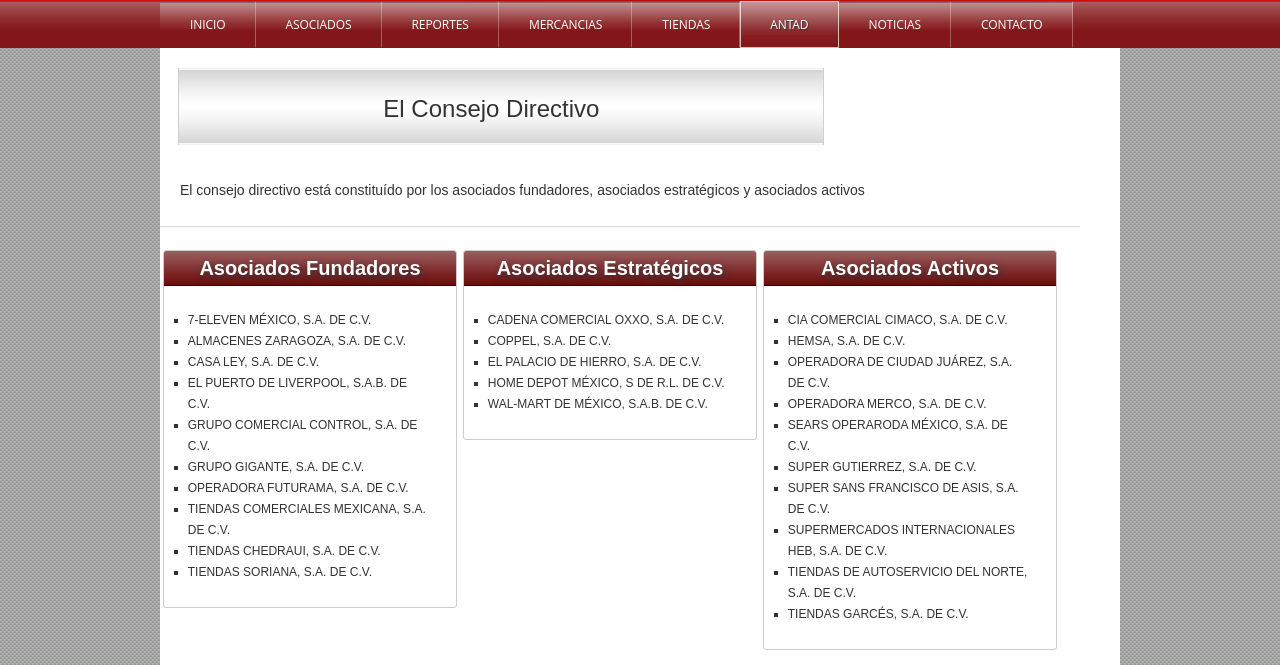
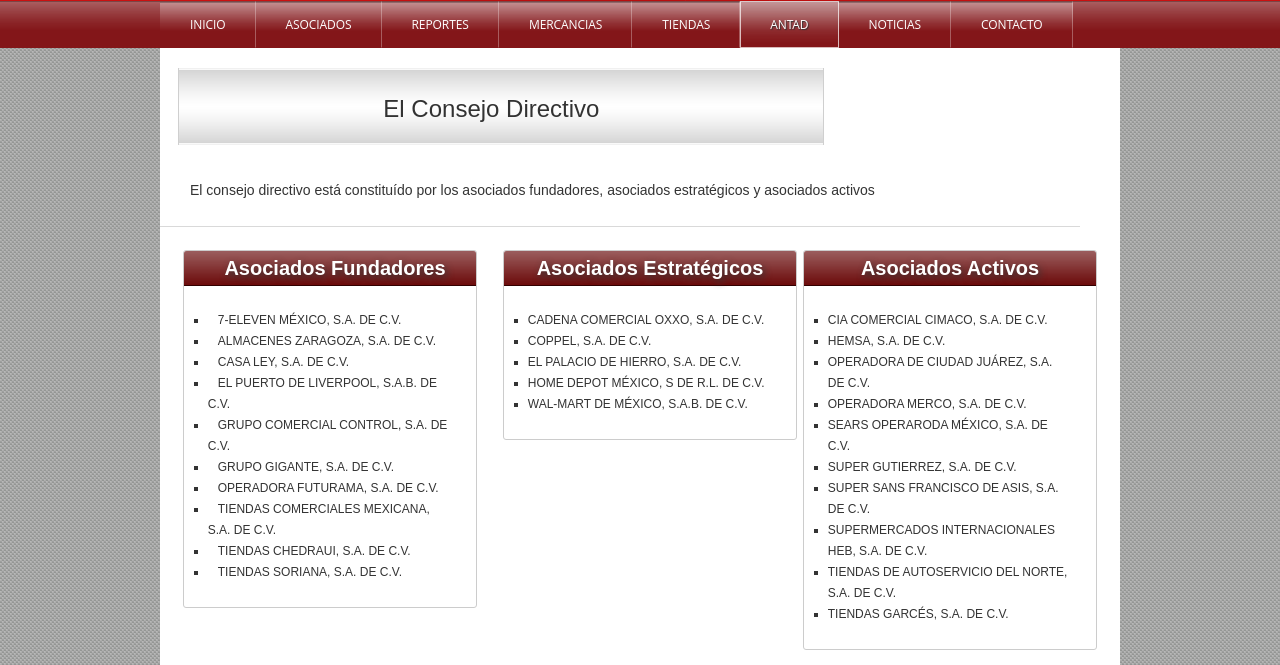
Before and after one commit to lhkingkong/dirantad, a PHP site: page /consejo.php in a window 1280 px wide. Shown: the part 277-942 px from the top of the page. Run offline with PHP 8.4, Linux system fonts and the light colour scheme; the visitor is signed in with stand-in values (Sample User, id 1).

Commit message:
more spaces

```diff
--- a/aperturas.php
+++ b/aperturas.php
@@ -62,6 +62,7 @@
       <p class="textContainerIndent">Dada la inversión en 2012 que alcanzó 3,600 millones de dólares, las Cadenas Asociadas a la ANTAD incrementaron el piso de venta en <span class="percent">8.7%</span>, lo que significó la apertura de más de <span class="percent">1,900 tiendas</span>.</p>
       <hr />
     </div>
+    <div class="textContainerIndent">
     <div class="one-third column floatLeft">
       <div class="boxA">
         <h3>Autoservicio </h3>
@@ -86,6 +87,7 @@
         </div>
       </div>
     </div>
+    </div>
   </div>
   <!-- container -->
 </div>
--- a/comites.php
+++ b/comites.php
@@ -82,6 +82,7 @@
     <div class="sixteen columns">
 
       <p class="textContainerIndent">Les presentamos los diversos comités de trabajo constituidos en la asociación ANTAD.</p>
+      <div class="textContainerIndent">
       <div id="accordion">
         <h3>ANÁLISIS Y ESTUDIOS FINANCIEROS</h3>
         <div>
@@ -386,6 +387,7 @@
           </p>
         </div>
       </div>
+      </div>
     </div>
     <!-- container -->
   </div>
--- a/consejo.php
+++ b/consejo.php
@@ -57,10 +57,10 @@
 		<div class="titulomovil">
 			<p><titulos>El Consejo Directivo</titulos></p>
 		</div>
-		<p style="text-indent:20px;">El consejo directivo está constituído por los asociados fundadores, asociados estratégicos y asociados activos</p>
+		<p class="textContainerIndent">El consejo directivo está constituído por los asociados fundadores, asociados estratégicos y asociados activos</p>
 		<hr />
     </div>
-    <div class="one-third column floatLeft">
+    <div class="one-third column floatLeft textContainerIndent">
       <div class="boxA">
         <h3>Asociados Fundadores</h3>
         <div class="list_block">
--- a/libros.php
+++ b/libros.php
@@ -58,6 +58,7 @@
       <p class="textContainerIndent">Los libros y revista relacionados con el comercio en México</p>
       <hr />
     </div>
+    <div class="textContainerIndent">
     <div class="one-third column floatLeft"> <a href="http://www.antad.net/index.php?option=com_wrapper&view=wrapper&Itemid=471#/6/" target="_blank" class="link">
       <div class="boxA libro"> <img src="images/libros/libroelbicentenario.jpg">
         <div>El Bicentenario de Comercio en México</div>
@@ -73,6 +74,7 @@
         <div>Revista Al Detalle</div>
       </div>
       </a> </div>
+      </div>
   </div>
   <!-- container -->
 </div>
```
